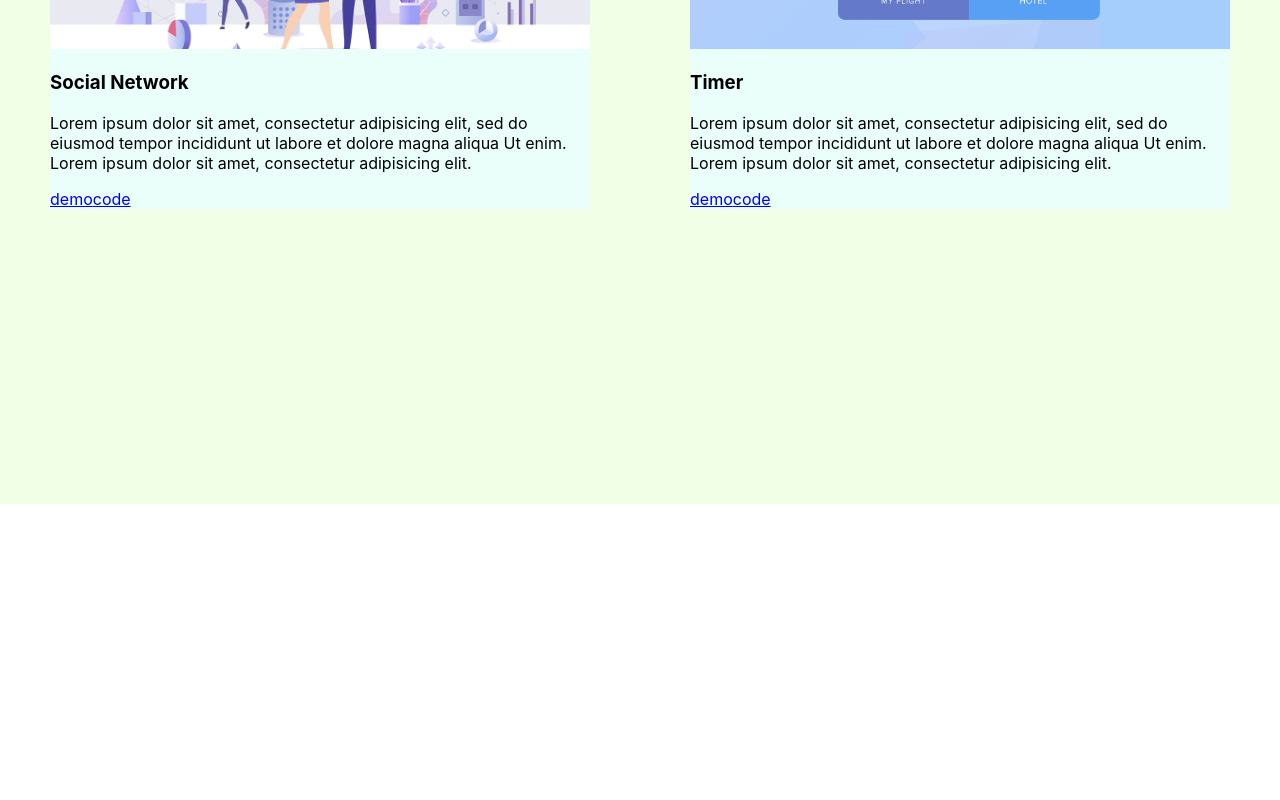
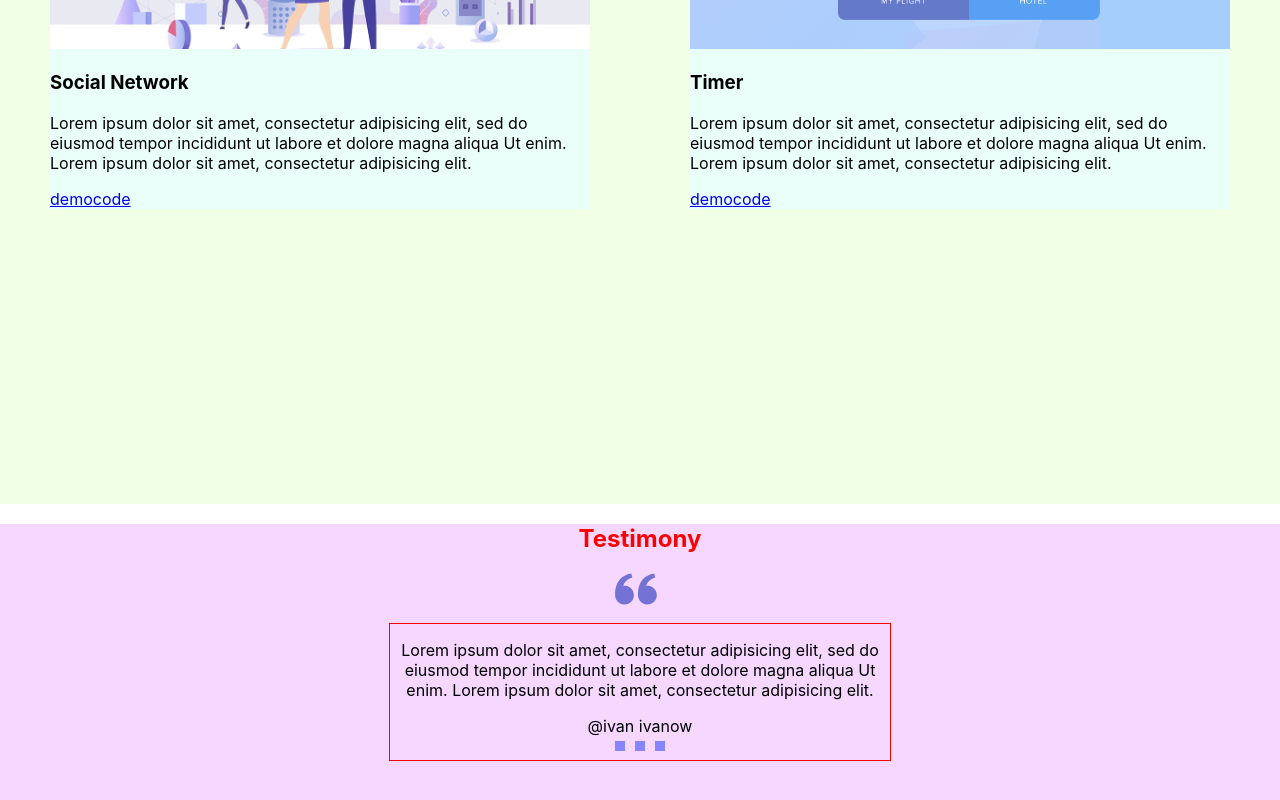
Before and after one commit to nooraiym/project-portfolio, a React app: page / in a window 1280 px wide. Shown: the part 1990-2790 px from the top of the page. Before the commit the page ends 2494 px from the top, so only its background shows below. Built offline with nearby package versions, Linux system fonts and the light colour scheme.

Commit message:
add testimony section

```diff
--- a/src/App.tsx
+++ b/src/App.tsx
@@ -4,6 +4,7 @@ import { Header } from './assets/layout/header/Header';
 import { Main } from './assets/layout/sections/main/Main';
 import { Skills } from './assets/layout/sections/skills/Skills';
 import { Works } from './assets/layout/sections/works/Works';
+import { Testimony } from './assets/layout/sections/testimony/Testimony';
 
 
 function App() {
@@ -13,6 +14,7 @@ function App() {
             <Main />
             <Skills />
             <Works />
+            <Testimony />
         </div>
     );
 }
--- /dev/null
+++ b/src/assets/layout/sections/testimony/Testimony.tsx
@@ -0,0 +1,24 @@
+import React from 'react';
+import { styled } from 'styled-components';
+import { SectionTitle } from '../../../../components/SectionTitle';
+import { Icon } from '../../../../components/icon/Icon';
+import { Slider } from '../../../../components/slider/Slider';
+import { FlexWrapper } from '../../../../components/FlexWrapper';
+
+export const Testimony = () => {
+    return (
+        <StyledTestimony>
+            <SectionTitle>Testimony</SectionTitle>
+            <FlexWrapper direction={'column'} align={'center'}>
+                <Icon iconId={'backTicksSvg'}/>
+                <Slider />
+            </FlexWrapper>
+        </StyledTestimony>
+    );
+};
+
+
+const StyledTestimony = styled.section`
+    background-color: #f6d7ff;
+    min-height: 50vh;
+`
--- /dev/null
+++ b/src/components/slider/Slider.tsx
@@ -0,0 +1,48 @@
+import React from 'react';
+import { styled } from 'styled-components';
+import { FlexWrapper } from '../FlexWrapper';
+
+export const Slider = () => {
+    return (
+        <StyledSlider>
+            <FlexWrapper>
+                <Slide>
+                    <Text>Lorem ipsum dolor sit amet, consectetur adipisicing elit, sed do eiusmod tempor incididunt ut labore et dolore magna aliqua Ut enim. Lorem ipsum dolor sit amet, consectetur adipisicing elit.</Text>
+                    <Name>@ivan ivanow</Name>
+                </Slide>
+            </FlexWrapper>
+            <Pagination>
+                <span></span>
+                <span></span>
+                <span></span>
+            </Pagination>
+        </StyledSlider>
+    );
+};
+
+const StyledSlider = styled.div`
+    border: 1px solid red;
+    max-width: 500px;
+`
+
+const Slide = styled.div`
+    text-align: center;
+`
+
+const Text = styled.p`
+
+`
+
+const Name = styled.span`
+
+`
+
+const Pagination = styled.div`
+    span {
+        display: inline-block;
+        width: 10px;
+        height: 10px;
+        background-color: #8684ff;
+        margin: 5px;
+    }
+`
```
